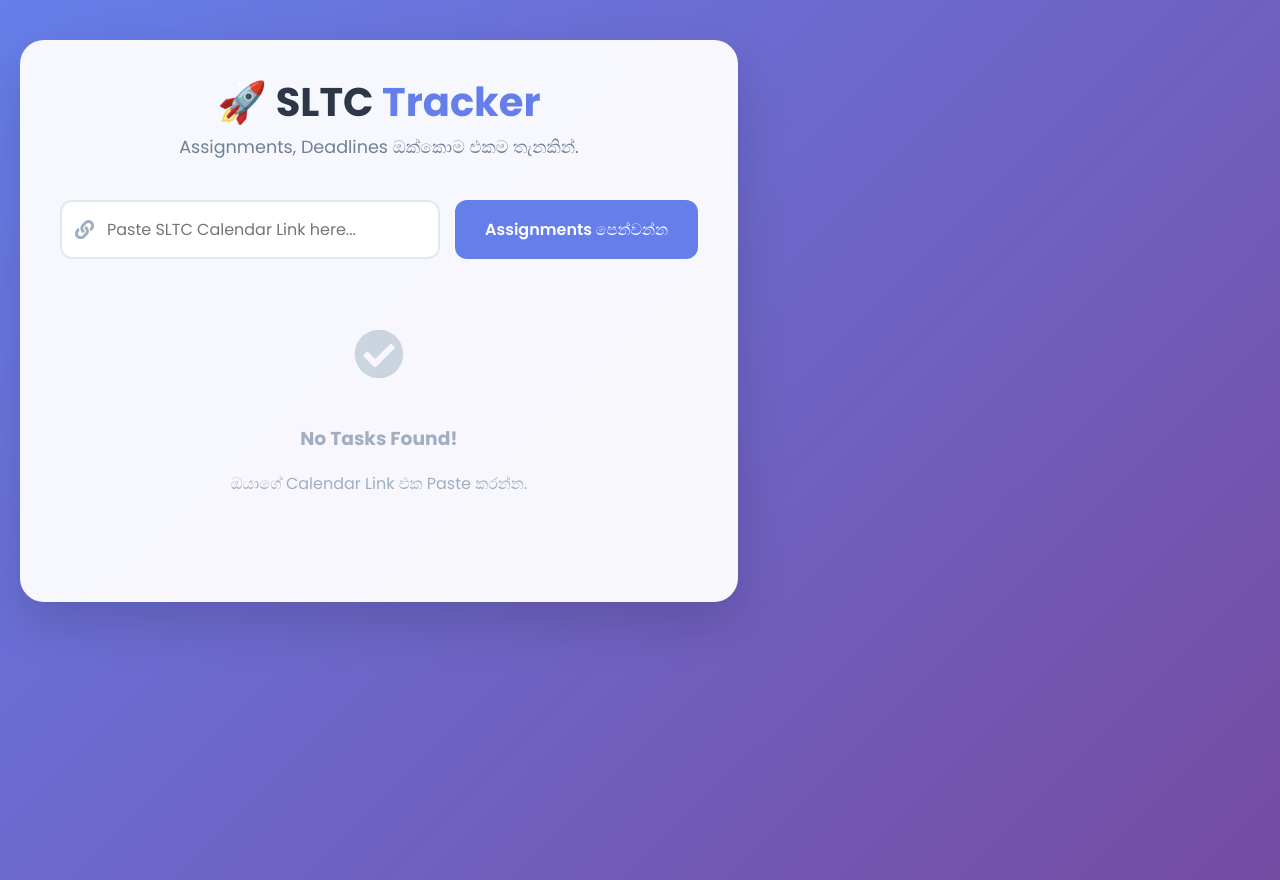
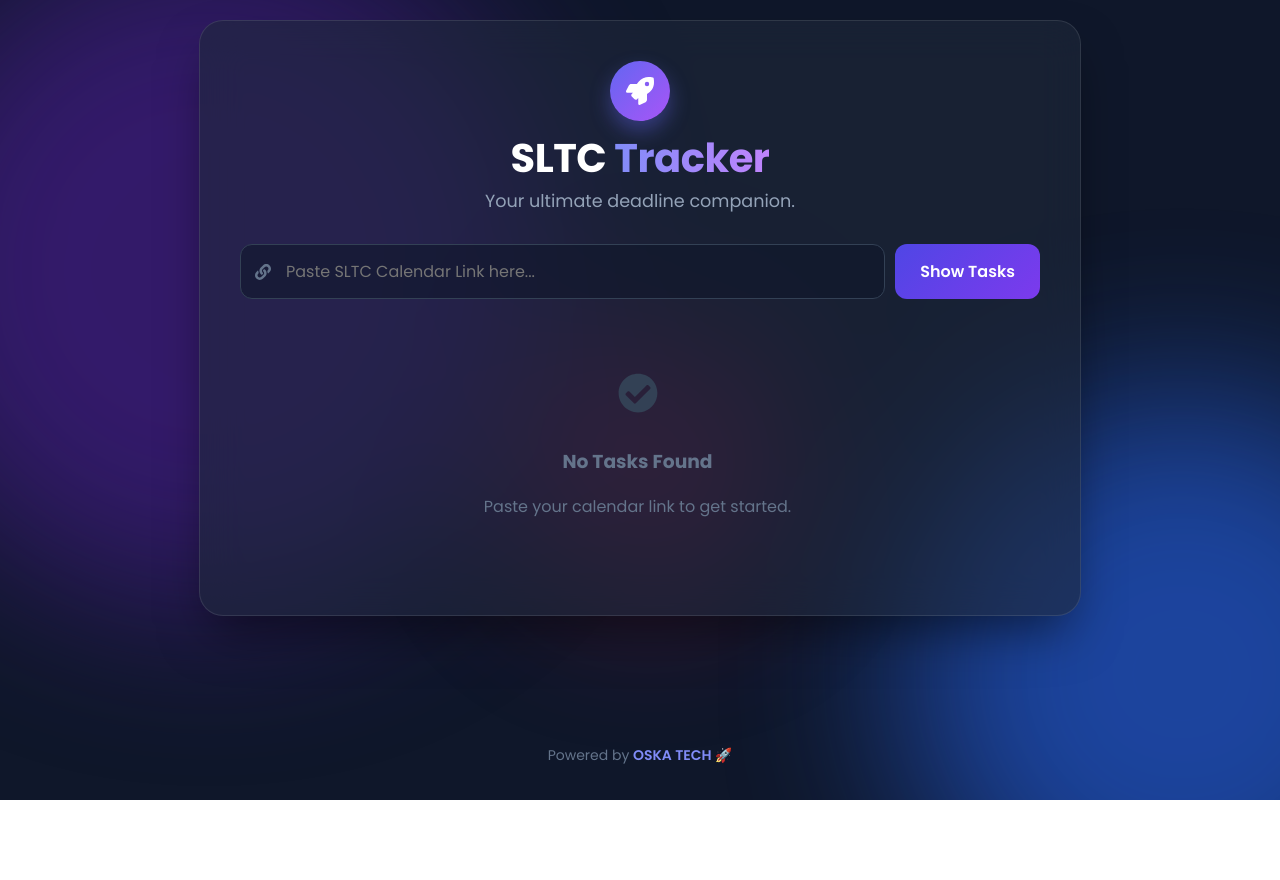
Before and after one commit to cit-24-01-0476-maker/sltclms, a React (Vite) app: page / in a window 1280 px wide. After the commit the page ends 800 px from the top, so only its background shows below. Built offline with nearby package versions, Linux system fonts and the light colour scheme.

Commit message:
Added new glass design and animations

```diff
--- a/src/App.css
+++ b/src/App.css
@@ -1,243 +1,350 @@
-/* Google Fonts Import & Reset */
-body {
+/* --- Global Reset & Fonts --- */
+@import url('https://fonts.googleapis.com/css2?family=Poppins:wght@300;400;500;600;700&display=swap');
+
+html, body, #root {
+  height: 100%;
+  width: 100%;
   margin: 0;
+  padding: 0;
   font-family: 'Poppins', sans-serif;
-  background: linear-gradient(135deg, #667eea 0%, #764ba2 100%);
-  min-height: 100vh;
-  color: #333;
+  overflow-x: hidden;
 }
 
-.app-container {
+/* --- Main Layout --- */
+.main-wrapper {
+  position: relative;
+  min-height: 100vh;
+  width: 100%;
+  display: flex;
+  flex-direction: column;
+  justify-content: center; /* හරියටම Center වෙන්න */
+  align-items: center;
+  background-color: #0f172a;
+  padding: 20px;
+  box-sizing: border-box;
+}
+
+/* --- Animated Background --- */
+.background-gradient {
+  position: fixed;
+  top: 0;
+  left: 0;
+  width: 100%;
+  height: 100%;
+  overflow: hidden;
+  z-index: 0;
+}
+
+.shape {
+  position: absolute;
+  filter: blur(80px);
+  opacity: 0.6;
+  animation: float 10s infinite ease-in-out alternate;
+}
+
+.shape-1 {
+  top: -10%;
+  left: -10%;
+  width: 50vw;
+  height: 50vw;
+  background: #4c1d95;
+  border-radius: 50%;
+}
+
+.shape-2 {
+  bottom: -10%;
+  right: -10%;
+  width: 40vw;
+  height: 40vw;
+  background: #2563eb;
+  border-radius: 50%;
+  animation-delay: -5s;
+}
+
+.shape-3 {
+  top: 40%;
+  left: 40%;
+  width: 20vw;
+  height: 20vw;
+  background: #be185d;
+  border-radius: 50%;
+  opacity: 0.4;
+  animation-duration: 15s;
+}
+
+@keyframes float {
+  0% { transform: translate(0, 0) scale(1); }
+  100% { transform: translate(30px, 50px) scale(1.1); }
+}
+
+/* --- Glass Panel (The Card) --- */
+.glass-panel {
+  position: relative;
+  z-index: 10;
+  background: rgba(30, 41, 59, 0.6); /* Glass Effect */
+  backdrop-filter: blur(20px);
+  -webkit-backdrop-filter: blur(20px);
+  border: 1px solid rgba(255, 255, 255, 0.1);
+  border-radius: 24px;
+  padding: 40px;
+  width: 100%;
+  max-width: 800px; /* PC වලදී උපරිම පළල */
+  box-shadow: 0 25px 50px -12px rgba(0, 0, 0, 0.5);
+  animation: slideUp 0.8s ease-out;
+}
+
+@keyframes slideUp {
+  from { opacity: 0; transform: translateY(30px); }
+  to { opacity: 1; transform: translateY(0); }
+}
+
+/* --- Header Styles --- */
+.header {
+  text-align: center;
+  margin-bottom: 30px;
+}
+
+.logo-badge {
+  background: linear-gradient(135deg, #6366f1, #a855f7);
+  width: 60px;
+  height: 60px;
+  border-radius: 50%;
   display: flex;
   justify-content: center;
-  align-items: flex-start;
-  padding: 40px 20px;
-  min-height: 100vh;
+  align-items: center;
+  margin: 0 auto 15px;
+  box-shadow: 0 10px 20px rgba(99, 102, 241, 0.4);
 }
 
-/* Glass Panel Effect */
-.glass-panel {
-  background: rgba(255, 255, 255, 0.95);
-  padding: 40px;
-  border-radius: 24px;
-  box-shadow: 0 20px 50px rgba(0, 0, 0, 0.15);
-  width: 100%;
-  max-width: 900px;
-  backdrop-filter: blur(10px);
-}
-
-.header {
-  text-align: center;
-  margin-bottom: 40px;
+.rocket-icon {
+  font-size: 28px;
+  color: white;
 }
 
 .header h1 {
   font-size: 2.5rem;
   margin: 0;
-  color: #2d3748;
+  color: white;
+  font-weight: 700;
+  letter-spacing: -0.5px;
 }
 
 .highlight {
-  color: #667eea;
+  background: linear-gradient(to right, #818cf8, #c084fc);
+  -webkit-background-clip: text;
+  -webkit-text-fill-color: transparent;
 }
 
 .header p {
-  color: #718096;
-  margin-top: 10px;
+  color: #94a3b8;
   font-size: 1.1rem;
+  margin-top: 8px;
 }
 
-/* Input Section */
+/* --- Input Section --- */
+.input-section {
+  display: flex;
+  flex-direction: column;
+  gap: 15px;
+  margin-bottom: 30px;
+}
+
 .search-form {
   display: flex;
-  gap: 15px;
-  margin-bottom: 20px;
+  gap: 10px;
 }
 
 .input-group {
   flex: 1;
   position: relative;
-  display: flex;
-  align-items: center;
 }
 
 .input-icon {
   position: absolute;
   left: 15px;
-  color: #a0aec0;
-  font-size: 1.2rem;
+  top: 50%;
+  transform: translateY(-50%);
+  color: #64748b;
 }
 
 input {
   width: 100%;
-  padding: 15px 15px 15px 45px;
-  border: 2px solid #e2e8f0;
+  padding: 14px 14px 14px 45px;
+  background: rgba(15, 23, 42, 0.6);
+  border: 1px solid #334155;
   border-radius: 12px;
+  color: white;
   font-size: 16px;
+  outline: none;
   transition: 0.3s;
   font-family: 'Poppins', sans-serif;
+  box-sizing: border-box; /* වැදගත් */
 }
 
 input:focus {
-  border-color: #667eea;
-  outline: none;
-  box-shadow: 0 0 0 3px rgba(102, 126, 234, 0.2);
+  border-color: #818cf8;
+  box-shadow: 0 0 0 3px rgba(129, 140, 248, 0.2);
 }
 
 .btn-primary {
-  background: #667eea;
+  background: linear-gradient(135deg, #4f46e5 0%, #7c3aed 100%);
   color: white;
   border: none;
-  padding: 0 30px;
+  padding: 0 25px;
   border-radius: 12px;
   font-weight: 600;
-  font-size: 16px;
   cursor: pointer;
   transition: 0.3s;
   white-space: nowrap;
 }
 
 .btn-primary:hover {
-  background: #5a67d8;
   transform: translateY(-2px);
+  box-shadow: 0 10px 20px -5px rgba(79, 70, 229, 0.5);
 }
 
 .btn-clear {
+  align-self: flex-end;
   background: transparent;
-  border: 1px solid #fc8181;
-  color: #fc8181;
-  padding: 8px 15px;
+  color: #f87171;
+  border: 1px solid rgba(248, 113, 113, 0.3);
+  padding: 8px 16px;
   border-radius: 8px;
   cursor: pointer;
   display: flex;
   align-items: center;
-  gap: 5px;
-  margin: 0 auto 30px;
+  gap: 6px;
   font-size: 14px;
+  transition: 0.3s;
 }
 
 .btn-clear:hover {
-  background: #fff5f5;
+  background: rgba(248, 113, 113, 0.1);
 }
 
-/* Cards Grid */
+/* --- Task Grid --- */
 .grid-container {
   display: grid;
-  grid-template-columns: repeat(auto-fill, minmax(280px, 1fr));
+  grid-template-columns: repeat(auto-fill, minmax(250px, 1fr)); /* Auto Grid */
   gap: 20px;
+  max-height: 500px; /* වැඩි වුනොත් Scroll වෙන්න */
+  overflow-y: auto;
+  padding-right: 5px;
+}
+
+/* Scrollbar Style */
+.grid-container::-webkit-scrollbar {
+  width: 6px;
+}
+.grid-container::-webkit-scrollbar-thumb {
+  background: #334155;
+  border-radius: 10px;
 }
 
 .task-card {
-  background: white;
+  background: rgba(30, 41, 59, 0.8);
+  border: 1px solid #334155;
   border-radius: 16px;
   padding: 20px;
-  border: 1px solid #e2e8f0;
-  transition: all 0.3s ease;
-  position: relative;
-  overflow: hidden;
-  box-shadow: 0 4px 6px rgba(0,0,0,0.05);
+  transition: 0.3s;
 }
 
 .task-card:hover {
   transform: translateY(-5px);
-  box-shadow: 0 10px 20px rgba(0, 0, 0, 0.05);
-  border-color: #667eea;
+  border-color: #818cf8;
 }
 
-/* Urgent Task Style (Left Border Color) */
 .task-card.urgent {
-  border-left: 5px solid #fc8181;
+  border-left: 4px solid #f87171;
 }
 
 .card-top {
   display: flex;
   justify-content: space-between;
-  align-items: center;
-  margin-bottom: 15px;
+  margin-bottom: 12px;
 }
 
 .status-badge {
-  padding: 5px 12px;
+  padding: 4px 10px;
   border-radius: 20px;
-  font-size: 12px;
+  font-size: 11px;
   font-weight: 700;
   text-transform: uppercase;
 }
 
-.status-badge.safe { background: #e6fffa; color: #38b2ac; }
-.status-badge.danger { background: #fff5f5; color: #fc8181; }
-.status-badge.overdue { background: #2d3748; color: #fff; }
+.status-badge.safe { background: rgba(16, 185, 129, 0.15); color: #34d399; }
+.status-badge.danger { background: rgba(248, 113, 113, 0.15); color: #f87171; }
+.status-badge.overdue { background: #334155; color: #94a3b8; }
 
-.date-text {
+.date-text, .time-text {
+  color: #94a3b8;
   font-size: 13px;
-  color: #718096;
   display: flex;
   align-items: center;
   gap: 5px;
-  font-weight: 500;
 }
 
 .task-title {
-  font-size: 18px;
-  color: #2d3748;
+  color: white;
+  font-size: 16px;
   margin: 0 0 15px 0;
   line-height: 1.4;
 }
 
 .card-footer {
-  border-top: 1px solid #edf2f7;
-  padding-top: 15px;
+  border-top: 1px solid #334155;
+  padding-top: 12px;
 }
 
-.time-text {
-  color: #718096;
-  font-size: 14px;
-  display: flex;
-  align-items: center;
-  gap: 5px;
+/* --- Empty State --- */
+.empty-state {
+  text-align: center;
+  padding: 40px;
+  color: #64748b;
+  grid-column: 1 / -1;
 }
 
-.error-msg {
-  background: #fff5f5;
-  color: #c53030;
-  padding: 15px;
-  border-radius: 10px;
-  margin-bottom: 20px;
-  display: flex;
-  align-items: center;
-  gap: 10px;
+.empty-icon-circle {
+  font-size: 40px;
+  color: #334155;
+  margin-bottom: 15px;
 }
 
-.empty-state {
-  text-align: center;
-  padding: 50px;
-  grid-column: 1 / -1;
-  color: #a0aec0;
+/* --- Footer --- */
+.site-footer {
+  margin-top: auto; /* පහළට තල්ලු කරන්න */
+  padding-top: 20px;
+  z-index: 10;
+  color: #64748b;
+  font-size: 14px;
 }
 
-.empty-icon {
-  font-size: 50px;
-  color: #cbd5e0;
-  margin-bottom: 20px;
+.brand-name {
+  color: #818cf8;
+  font-weight: 600;
+  text-transform: uppercase;
 }
 
-/* Mobile Responsive */
+/* --- Responsive (Mobile) --- */
 @media (max-width: 600px) {
   .search-form {
     flex-direction: column;
   }
 
   .btn-primary {
-    padding: 15px;
     width: 100%;
+    padding: 14px;
   }
 
   .glass-panel {
-    padding: 20px;
+    padding: 25px;
   }
 
   .header h1 {
     font-size: 2rem;
   }
-}h
-q
+
+  .shape {
+    opacity: 0.4; /* Phone එකේදී පාට ටිකක් අඩු කරන්න */
+  }
+}
--- a/src/App.jsx
+++ b/src/App.jsx
@@ -1,6 +1,6 @@
 import React, { useState, useEffect } from 'react';
 import ICAL from 'ical.js';
-import { FaCalendarAlt, FaClock, FaLink, FaTrash, FaCheckCircle, FaExclamationCircle } from 'react-icons/fa';
+import { FaCalendarAlt, FaClock, FaLink, FaTrash, FaCheckCircle, FaExclamationCircle, FaRocket } from 'react-icons/fa';
 import './App.css';
 
 function App() {
@@ -22,9 +22,9 @@ function App() {
     setError('');
 
     try {
-      const proxyUrl = `https://api.allorigins.win/raw?url=${encodeURIComponent(calendarUrl)}`;
+      const proxyUrl = `https://corsproxy.io/?${encodeURIComponent(calendarUrl)}`;
       const response = await fetch(proxyUrl);
-      if (!response.ok) throw new Error("Link eka weda na. Check karanna.");
+      if (!response.ok) throw new Error("Link එකේ දෝෂයක්. කරුණාකර පරීක්ෂා කරන්න.");
 
       const textData = await response.text();
       const jcalData = ICAL.parse(textData);
@@ -37,7 +37,6 @@ function App() {
         const description = event.description;
         const startDate = event.startDate.toJSDate();
 
-        // දවස් ගණන (Days Left) ගණනය කිරීම
         const now = new Date();
         const diffTime = startDate - now;
         const diffDays = Math.ceil(diffTime / (1000 * 60 * 60 * 24));
@@ -53,15 +52,13 @@ function App() {
         };
       });
 
-      // ළඟම තියෙන ඒවා උඩට ගන්න
       formattedEvents.sort((a, b) => a.rawDate - b.rawDate);
-
       setAssignments(formattedEvents);
       localStorage.setItem('sltc_calendar_url', calendarUrl);
 
     } catch (err) {
       console.error(err);
-      setError("Link එකේ දෝෂයක්. කරුණාකර නිවැරදි Link එක දාන්න.");
+      setError("දත්ත ලබාගැනීමට නොහැක. Link එක නිවැරදි දැයි බලන්න.");
     } finally {
       setLoading(false);
     }
@@ -79,11 +76,21 @@ function App() {
   };
 
   return (
-    <div className="app-container">
+    <div className="main-wrapper">
+      {/* පසුබිමේ යන ලස්සන පාට බෝල (Animation සඳහා) */}
+      <div className="background-gradient">
+        <div className="shape shape-1"></div>
+        <div className="shape shape-2"></div>
+        <div className="shape shape-3"></div>
+      </div>
+
       <div className="glass-panel">
         <header className="header">
-          <h1>🚀 SLTC <span className="highlight">Tracker</span></h1>
-          <p>Assignments, Deadlines ඔක්කොම එකම තැනකින්.</p>
+          <div className="logo-badge">
+            <FaRocket className="rocket-icon" />
+          </div>
+          <h1>SLTC <span className="highlight">Tracker</span></h1>
+          <p>Your ultimate deadline companion.</p>
         </header>
 
         <div className="input-section">
@@ -99,13 +106,13 @@ function App() {
               />
             </div>
             <button type="submit" disabled={loading} className="btn-primary">
-              {loading ? 'සොයමින්...' : 'Assignments පෙන්වන්න'}
+              {loading ? 'Checking...' : 'Show Tasks'}
             </button>
           </form>
 
           {assignments.length > 0 && (
             <button onClick={clearData} className="btn-clear">
-              <FaTrash /> Reset
+              <FaTrash /> Reset All
             </button>
           )}
         </div>
@@ -126,21 +133,28 @@ function App() {
                 <h3 className="task-title">{item.title}</h3>
 
                 <div className="card-footer">
-                  <span className="time-text"><FaClock /> Due: {item.time}</span>
+                  <span className="time-text"><FaClock /> {item.time}</span>
                 </div>
               </div>
             ))
           ) : (
             !loading && (
               <div className="empty-state">
-                <FaCheckCircle className="empty-icon" />
-                <h3>No Tasks Found!</h3>
-                <p>ඔයාගේ Calendar Link එක Paste කරන්න.</p>
+                <div className="empty-icon-circle">
+                   <FaCheckCircle />
+                </div>
+                <h3>No Tasks Found</h3>
+                <p>Paste your calendar link to get started.</p>
               </div>
             )
           )}
         </div>
       </div>
+
+      {/* Footer එක දැන් Site එකේ පහළම තියෙන්නේ */}
+      <footer className="site-footer">
+        <p>Powered by <span className="brand-name">Oska Tech 🚀</span></p>
+      </footer>
     </div>
   );
 }
```
